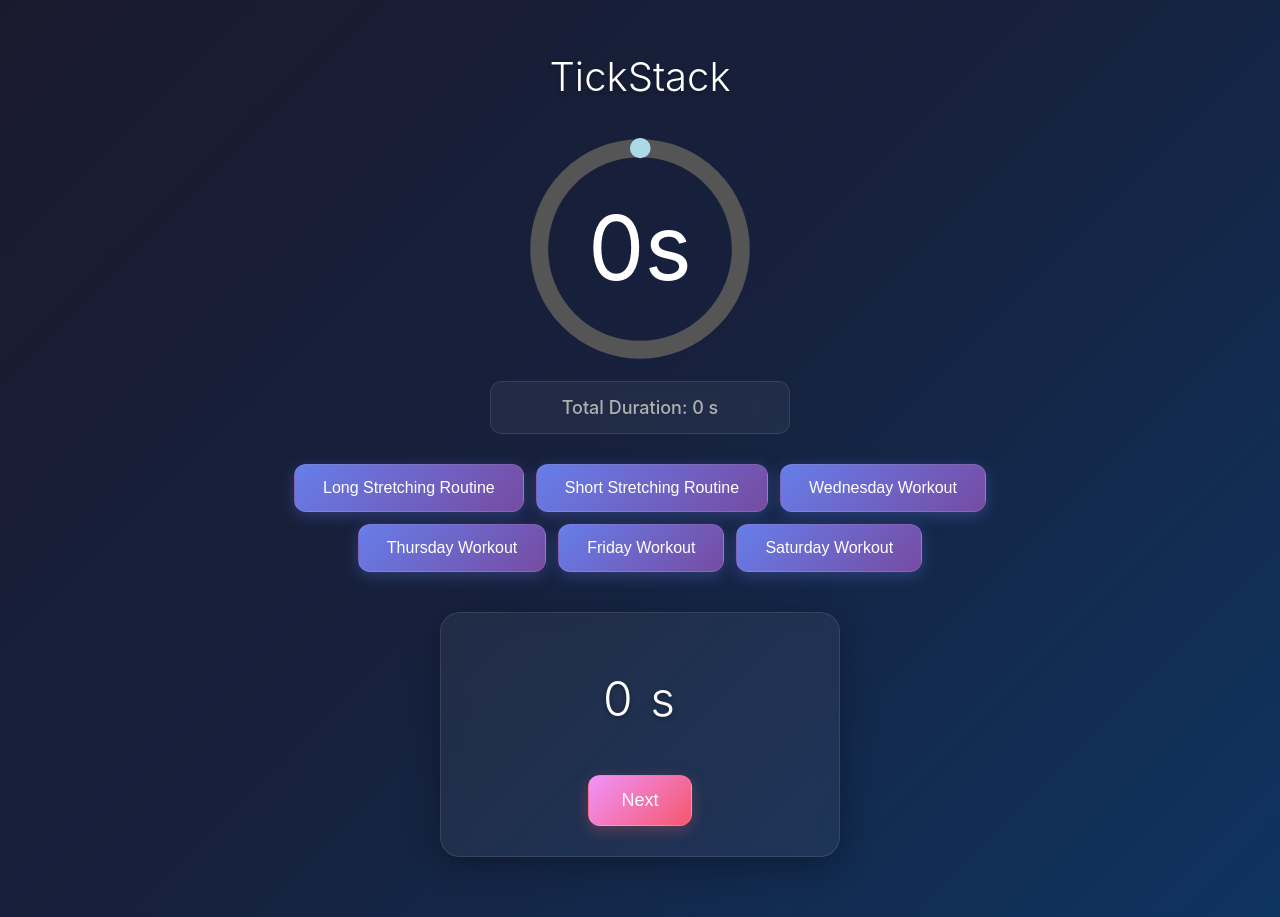
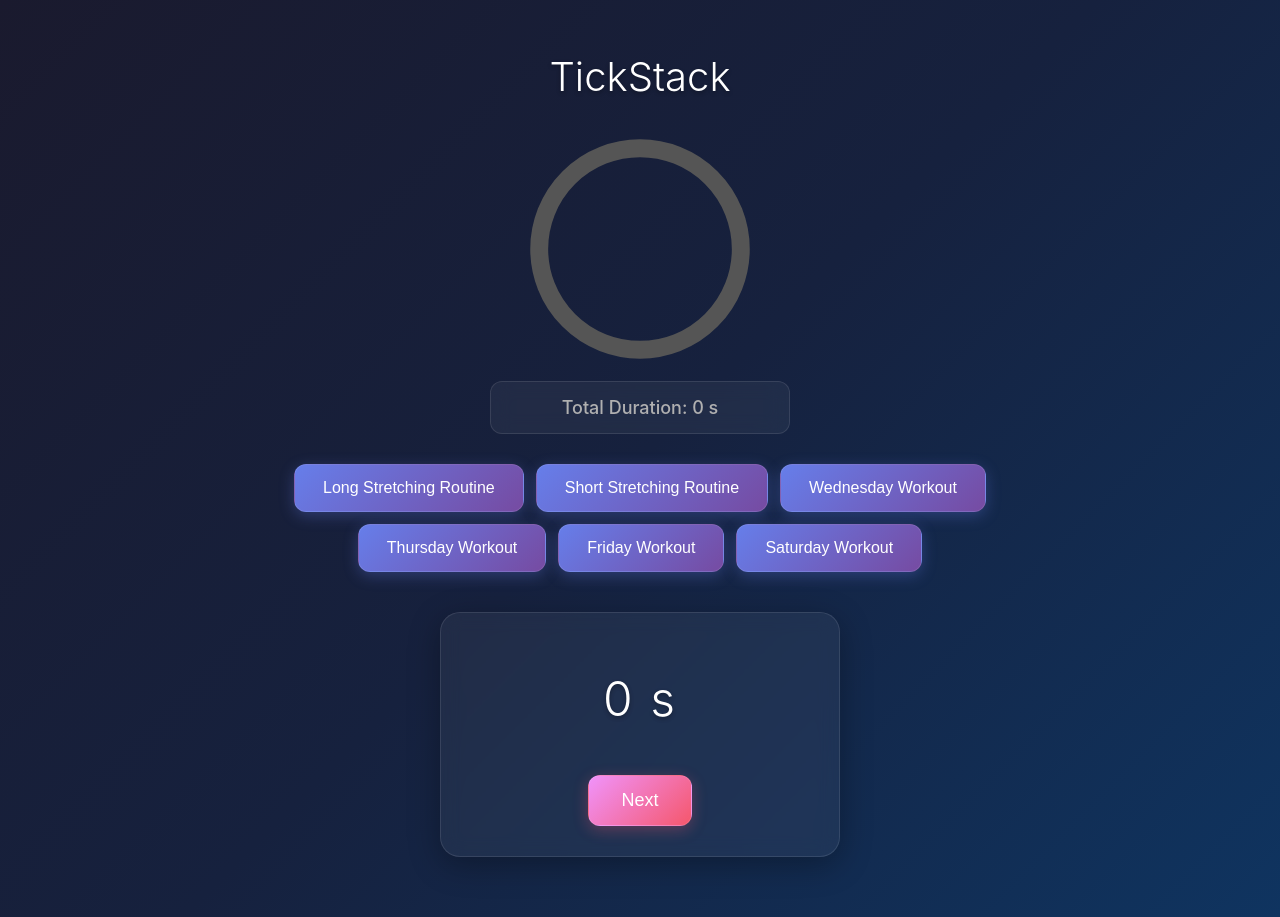
Before and after one commit to podlomar/tickstack, a React app: page / in a window 1280 px wide. Built offline with nearby package versions, Linux system fonts and the light colour scheme.

Commit message:
Refactor Timer component to improve state management and enhance functionality for countdown, stopwatch, and speech types; update styles for timer text display.

```diff
--- a/src/components/Timer/index.tsx
+++ b/src/components/Timer/index.tsx
@@ -8,14 +8,54 @@ interface Props {
 const TIMER_RADIUS = 45;
 const totalLength = Math.PI * 2 * TIMER_RADIUS;
 
+interface Dash {
+  dashArray: number;
+  dashOffset: number;
+}
+
+const computeDash = (state: TimerState | null): Dash => {
+  if (state === null) {
+    return { dashArray: totalLength, dashOffset: totalLength };
+  }
+
+  if (state.type === 'speech') {
+    return { dashArray: totalLength, dashOffset: totalLength };
+  }
+
+  if (state.type === 'stopwatch') {
+    return {
+      dashArray: totalLength / 6,
+      dashOffset: state.elapsed * (totalLength / 6)
+    };
+  }
+
+  return {
+    dashArray: totalLength,
+    dashOffset: totalLength * (1 - state.progressRatio),
+  };
+}
+
+const buildText = (state: TimerState | null): string => {
+  if (state === null) {
+    return '';
+  }
+
+  if (state.type === 'speech') {
+    return '...';
+  }
+
+  if (state.type === 'stopwatch') {
+    return `${state.elapsed}s`;
+  }
+
+  return `${state.remaining}s`;
+}
+
 export const Timer = ({ state }: Props) => {
-  const computeDashOffset = (state: TimerState | null) => {
-    if (state === null) {
-      return totalLength;
-    }
+  const dash = computeDash(state);
+  const text = buildText(state);
 
-    return totalLength * (1 - state.progressRatio);
-  };
+  console.log(state, dash, text);
 
   return (
     <svg
@@ -41,18 +81,16 @@ export const Timer = ({ state }: Props) => {
         stroke="lightblue"
         strokeWidth="9"
         strokeLinecap="round"
-        strokeDasharray="283"
-        strokeDashoffset={computeDashOffset(state)}
+        strokeDasharray={dash.dashArray}
+        strokeDashoffset={dash.dashOffset}
       />
       <text
+        className="timerText"
         x="50%"
         y="50%"
         dy="0.35em"
-        textAnchor="middle"
-        fontSize="40"
-        fill="white"
       >
-        {state?.displayTime ?? '0s'}
+        {text}
       </text>
     </svg>
   );
--- a/src/styles.css
+++ b/src/styles.css
@@ -30,6 +30,13 @@ h1 {
 .timer {
   width: 14rem;
   height: 14rem;
+}
+
+.timerText {
+  font-size: 2.5rem;
+  fill: #ffffff;
+  text-anchor: middle;
+  user-select: none;
 }
 
 .timerContainer {
--- a/src/timers.ts
+++ b/src/timers.ts
@@ -5,12 +5,28 @@ const template = (str: string, args: { [key: string]: any }) => {
   );
 };
 
-export interface TimerState {
+export interface CountdownState {
+  type: 'countdown';
   running: boolean;
   text: string;
-  displayTime: string;
+  remaining: number;
   progressRatio: number;
 }
+
+export interface StopwatchState {
+  type: 'stopwatch';
+  running: boolean;
+  text: string;
+  elapsed: number;
+}
+
+export interface SpeechState {
+  type: 'speech';
+  running: boolean;
+  text: string;
+}
+
+export type TimerState = CountdownState | StopwatchState | SpeechState;
 
 type Duration = number | 'stopwatch';
 
@@ -45,12 +61,15 @@ export class Counter implements TimelineElement {
   }
 
   public async run(): Promise<void> {
-    const countdownElement = document.getElementById('countdown')!;
-    countdownElement.textContent = template(this.startPhrase, { remains: this.duration });
+    const phrase = template(this.startPhrase, { remains: this.duration });
 
-    const utterStart = new SpeechSynthesisUtterance(
-      template(this.startPhrase, { remains: this.duration })
-    );
+    this.stateCallback({
+      type: 'speech',
+      running: true,
+      text: phrase,
+    });
+
+    const utterStart = new SpeechSynthesisUtterance(phrase);
     window.speechSynthesis.speak(utterStart);
 
     return new Promise((resolve) => {
@@ -79,17 +98,24 @@ export class Counter implements TimelineElement {
   }
 
   private handleTick(elapsed: number): void {
-    const time = this.duration === 'stopwatch' ? elapsed : this.duration - elapsed;
-
-    const displayTime = `${Math.round(time)}s`;
-    const ratio = this.duration === 'stopwatch' ? 0 : elapsed / this.duration;
-
-    this.stateCallback({
-      running: true,
-      text: template(this.startPhrase, { remains: Math.ceil(time) }),
-      displayTime,
-      progressRatio: Math.min(ratio, 1),
-    });
+    if (this.duration === 'stopwatch') {
+      this.stateCallback({
+        type: 'stopwatch',
+        running: false,
+        text: this.startPhrase,
+        elapsed,
+      });
+    } else {
+      const remaining = Math.max(this.duration - elapsed, 0);
+      const ratio = elapsed / this.duration;
+      this.stateCallback({
+        type: 'countdown',
+        running: true,
+        text: template(this.startPhrase, { remains: Math.ceil(remaining) }),
+        remaining,
+        progressRatio: Math.min(ratio, 1),
+      });
+    }
 
     if (this.duration !== 'stopwatch' && elapsed >= this.duration) {
       this.stop();
@@ -110,6 +136,12 @@ export class Phrase implements TimelineElement {
   }
 
   public async run(): Promise<void> {
+    this.stateCallback({
+      type: 'speech',
+      running: true,
+      text: this.phrase,
+    });
+
     const utterance = new SpeechSynthesisUtterance(this.phrase);
     window.speechSynthesis.speak(utterance);
 
```
